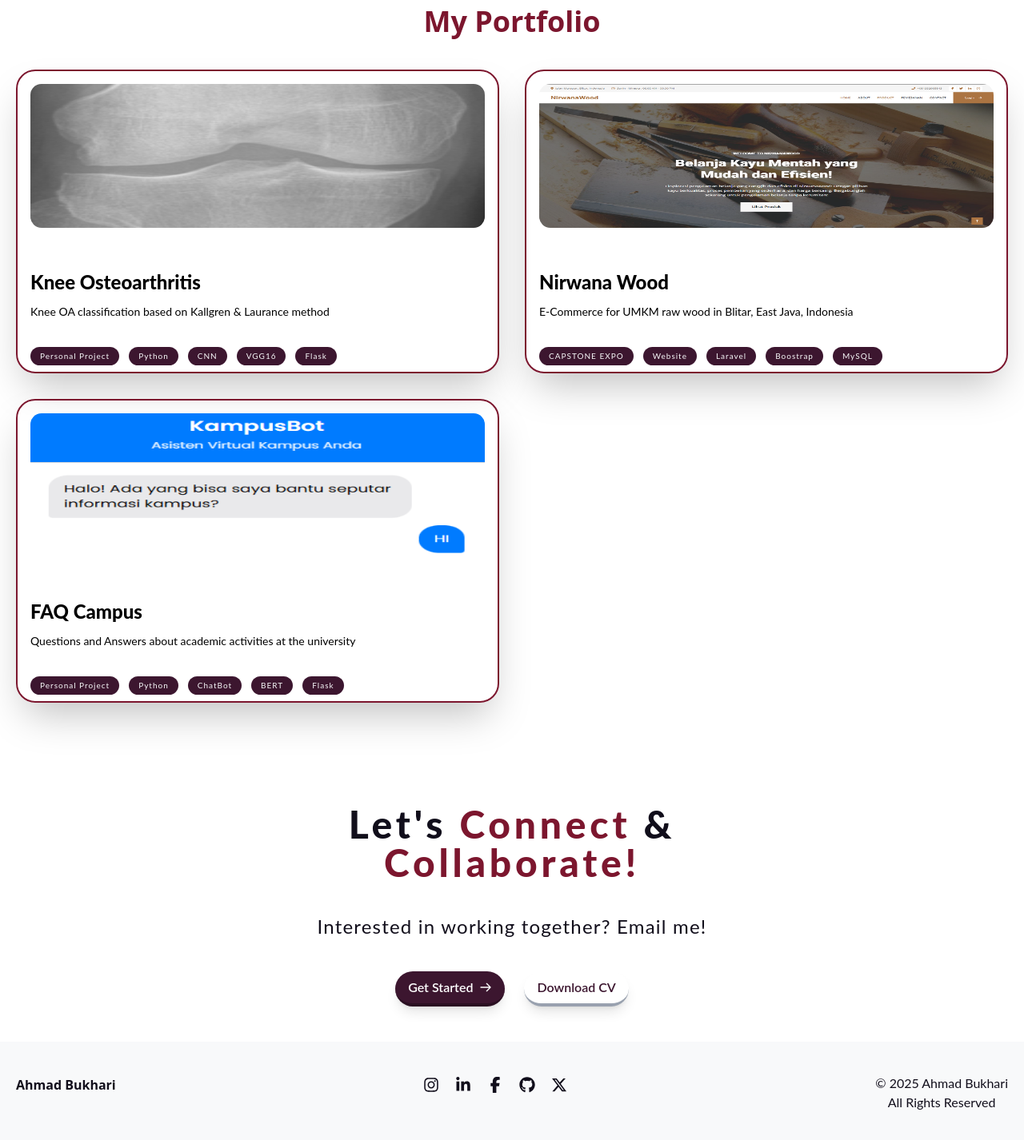
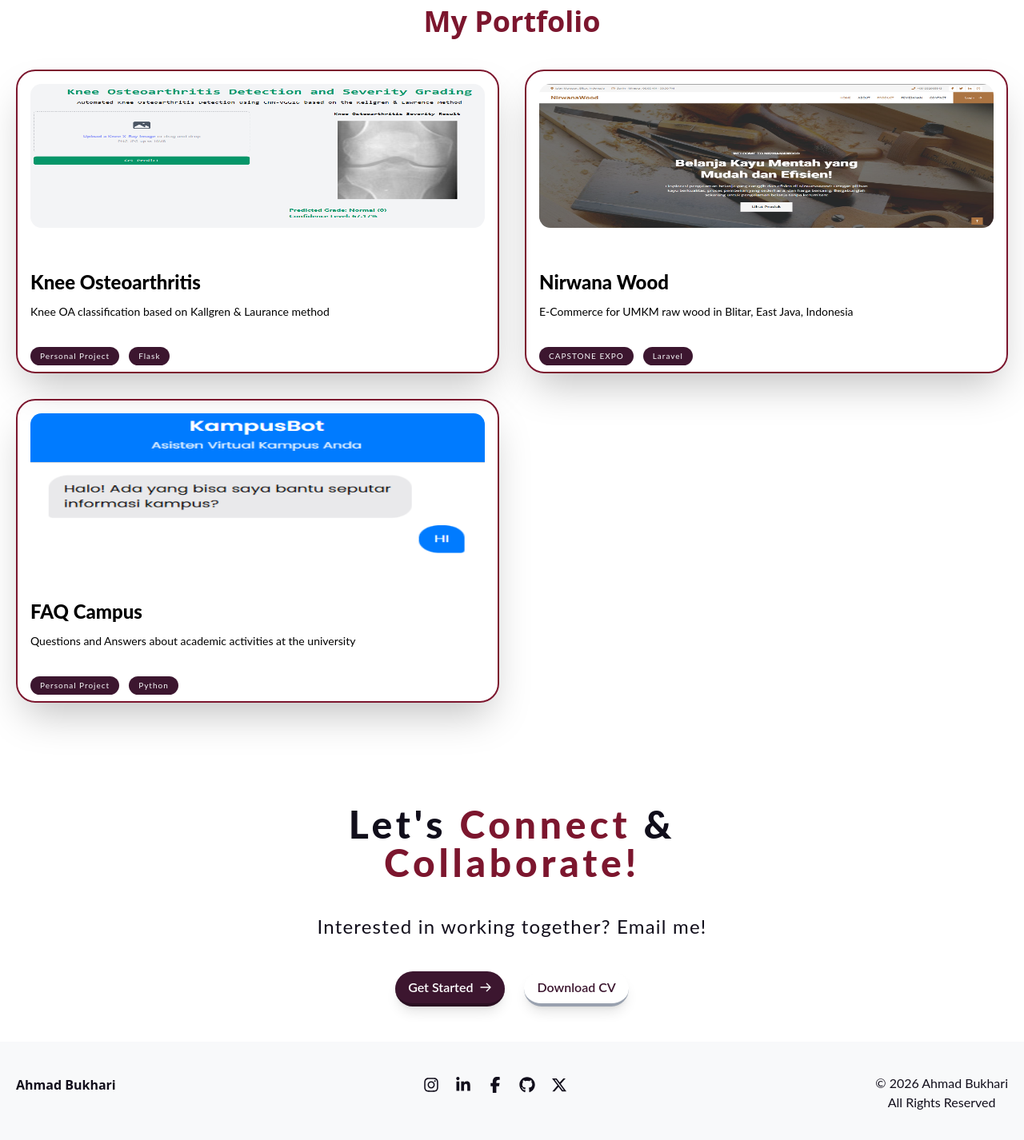
Before and after one commit to arydotme/portofolio-ahmad-bukhari, a Vue app: page /portofolio in a window 1280 px wide. Shown: the part 1505-2931 px from the top of the page at 80% size. Built offline with nearby package versions, Linux system fonts and the light colour scheme.

Commit message:
update footer

```diff
--- a/src/components/Portfolio.vue
+++ b/src/components/Portfolio.vue
@@ -22,9 +22,6 @@
         </div>
         <div class="flex flex-wrap pl-4">
           <span class="bg-dark-purple-2 hover:bg-claret font-lato px-3 py-1 mr-3 mb-2 rounded-full text-[10px] text-smoke tracking-widest">Personal Project</span>
-          <span class="bg-dark-purple-2 hover:bg-claret font-lato px-3 py-1 mr-3 mb-2 rounded-full text-[10px] text-smoke tracking-widest">Python</span>
-          <span class="bg-dark-purple-2 hover:bg-claret font-lato px-3 py-1 mr-3 mb-2 rounded-full text-[10px] text-smoke tracking-widest">CNN</span>
-          <span class="bg-dark-purple-2 hover:bg-claret font-lato px-3 py-1 mr-3 mb-2 rounded-full text-[10px] text-smoke tracking-widest">VGG16</span>
           <span class="bg-dark-purple-2 hover:bg-claret font-lato px-3 py-1 mr-3 mb-2 rounded-full text-[10px] text-smoke tracking-widest">Flask</span>
         </div>
       </div>
@@ -44,10 +41,7 @@
         </div>
         <div class="flex flex-wrap pl-4">
           <span class="bg-dark-purple-2 hover:bg-claret font-lato px-3 py-1 mr-3 mb-2 rounded-full text-[10px] text-smoke tracking-widest">CAPSTONE EXPO</span>
-          <span class="bg-dark-purple-2 hover:bg-claret font-lato px-3 py-1 mr-3 mb-2 rounded-full text-[10px] text-smoke tracking-widest">Website</span>
           <span class="bg-dark-purple-2 hover:bg-claret font-lato px-3 py-1 mr-3 mb-2 rounded-full text-[10px] text-smoke tracking-widest">Laravel</span>
-          <span class="bg-dark-purple-2 hover:bg-claret font-lato px-3 py-1 mr-3 mb-2 rounded-full text-[10px] text-smoke tracking-widest">Boostrap</span>
-          <span class="bg-dark-purple-2 hover:bg-claret font-lato px-3 py-1 mr-3 mb-2 rounded-full text-[10px] text-smoke tracking-widest">MySQL</span>
         </div>
       </div>
       <!-- End NirwanaWood -->
@@ -67,9 +61,6 @@
         <div class="flex flex-wrap pl-4">
           <span class="bg-dark-purple-2 hover:bg-claret font-lato px-3 py-1 mr-3 mb-2 rounded-full text-[10px] text-smoke tracking-widest">Personal Project</span>
           <span class="bg-dark-purple-2 hover:bg-claret font-lato px-3 py-1 mr-3 mb-2 rounded-full text-[10px] text-smoke tracking-widest">Python</span>
-          <span class="bg-dark-purple-2 hover:bg-claret font-lato px-3 py-1 mr-3 mb-2 rounded-full text-[10px] text-smoke tracking-widest">ChatBot</span>
-          <span class="bg-dark-purple-2 hover:bg-claret font-lato px-3 py-1 mr-3 mb-2 rounded-full text-[10px] text-smoke tracking-widest">BERT</span>
-          <span class="bg-dark-purple-2 hover:bg-claret font-lato px-3 py-1 mr-3 mb-2 rounded-full text-[10px] text-smoke tracking-widest">Flask</span>
         </div>
       </div>
       <!-- End FAQ Campus -->
--- a/src/components/SubFooter.vue
+++ b/src/components/SubFooter.vue
@@ -58,7 +58,7 @@
         </a>
       </div>
       <div class="font-lato text-rich-black dark:text-light">
-        <p>&copy; 2025 Ahmad Bukhari</p>
+        <p>&copy; 2026 Ahmad Bukhari</p>
         <p>All Rights Reserved</p>
       </div>
     </div>
```
Also changed, not shown: src/assets/KneeOA.png.
